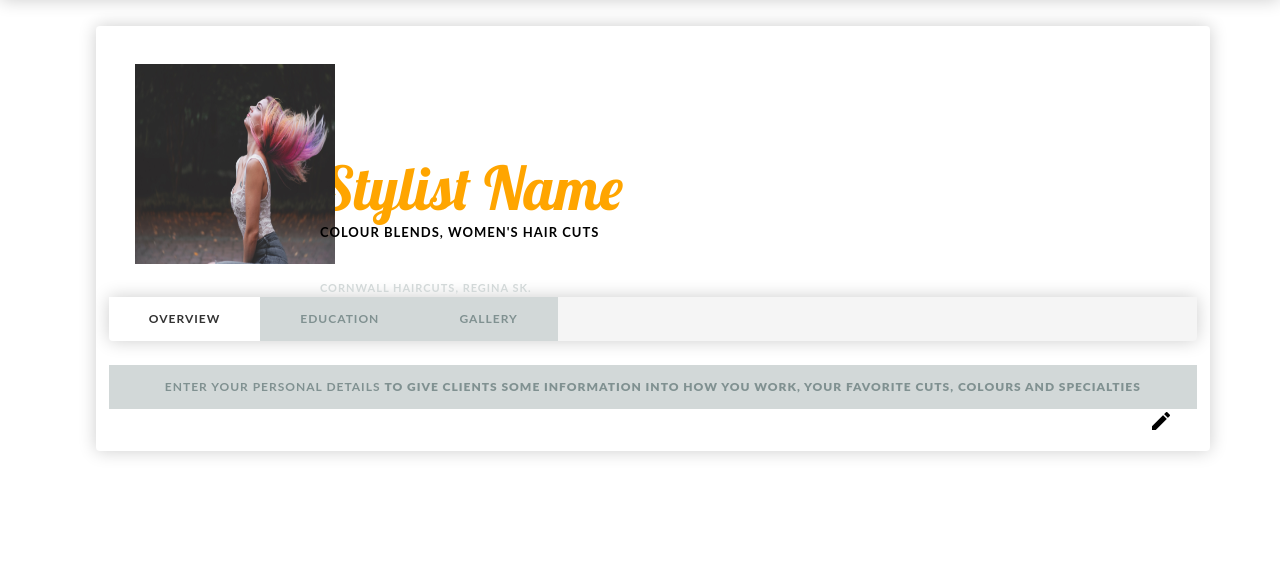
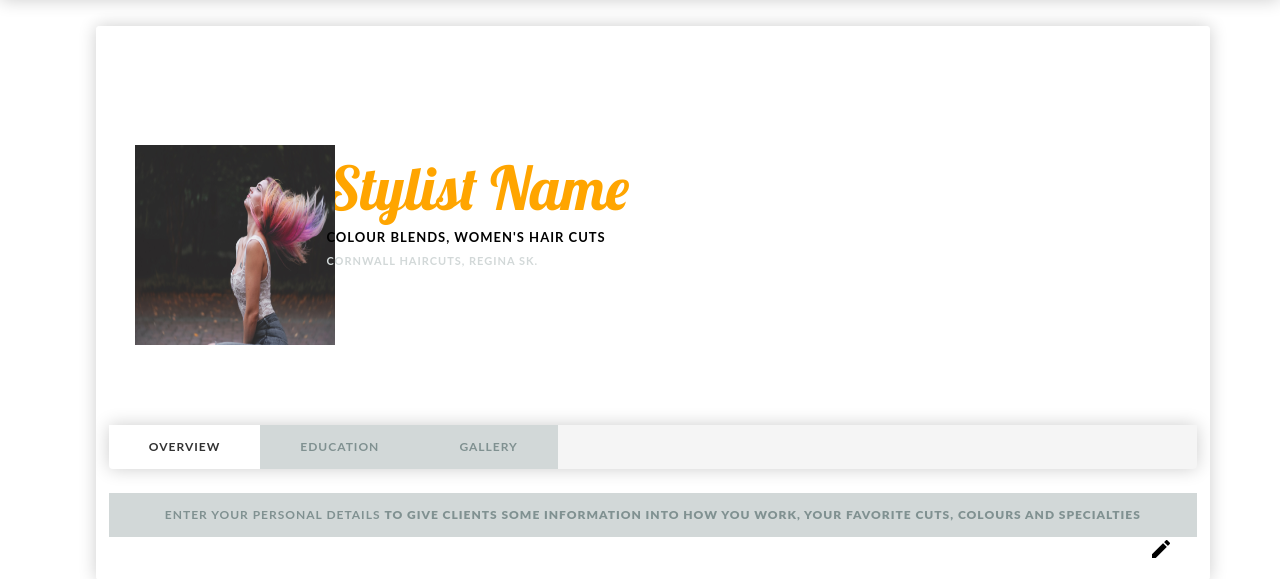
Before and after one commit to Lohomore/Appointer, a PHP site: page /editable_employee_profile.html in a window 1280 px wide. Shown: the part 76-655 px from the top of the page. Run offline with PHP 8.4, Linux system fonts and the light colour scheme; some libraries are stand-ins or nearby versions.

Commit message:
fixed employee profile name

```diff
--- a/style-sheet-large.css
+++ b/style-sheet-large.css
@@ -933,7 +933,7 @@ a {
 }
 .stylemod__title
 {
-    position: fixed;
+    position: relative;
      display: block;
   font-weight: 400;
  font-family: 'Lobster', cursive;
@@ -942,8 +942,8 @@ a {
   line-height: 48px;
     margin-bottom:3%;
     margin-left: 5%;
-    top:30%;
-    left:20%
+    top:100px;
+    left:15%
 }
 .stylistImage
 {
@@ -954,9 +954,9 @@ a {
 }
 .stylistSpecialties
 {
-    position: fixed;
-    top:37%;
-    left:25%;
+    position: relative;
+    top:-120px;
+    left:20%;
     overflow: hidden;
   text-overflow: ellipsis;
   white-space: nowrap;
@@ -971,9 +971,9 @@ a {
 }
 .stylistLocation
 {
-    position: fixed;
-    top:44%;
-    left:25%;
+    position: relative;
+    top:-120px;
+    left:20%;
     overflow: hidden;
   text-overflow: ellipsis;
   white-space: nowrap;
```
